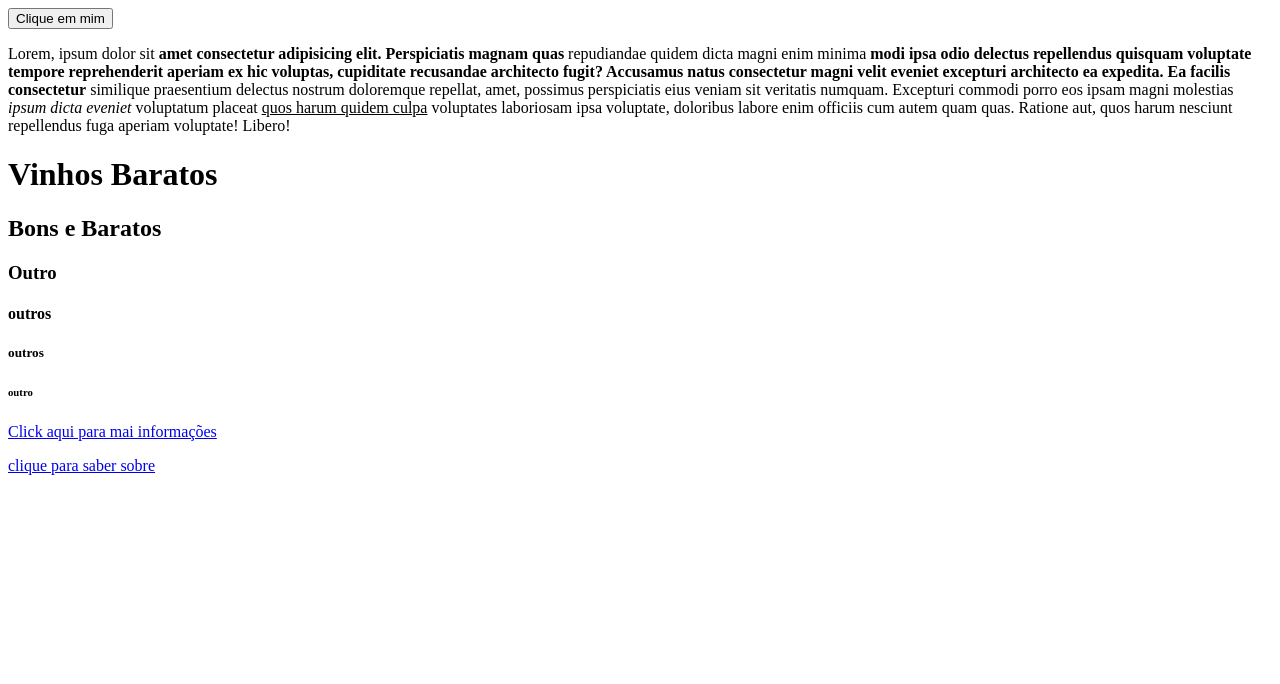
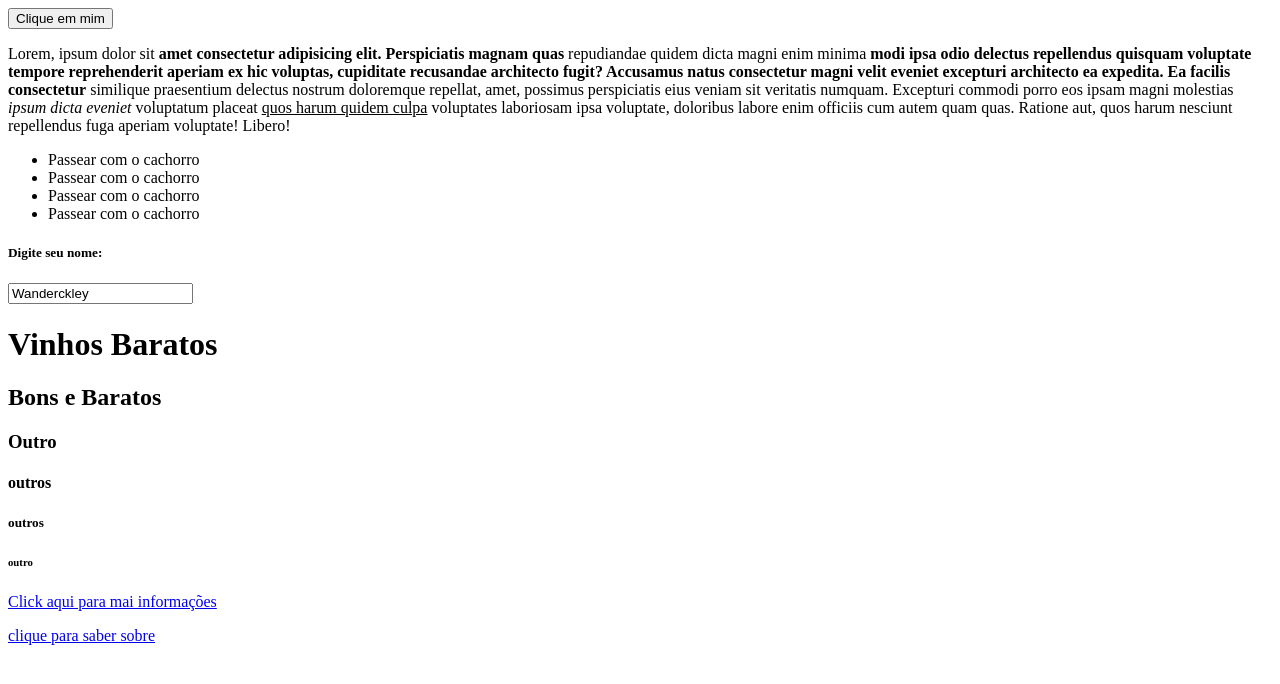
Before and after one commit to WanderckleyOliveira/Curso-html, a plain HTML site: page index.html in a window 1280 px wide. Drawn offline with Linux system fonts and the light colour scheme.

Commit message:
formatando o html

```diff
--- a/index.html
+++ b/index.html
@@ -14,7 +14,18 @@
             doloremque repellat, amet, possimus perspiciatis eius veniam sit veritatis numquam. Excepturi commodi
             porro eos ipsam magni molestias <i>ipsum dicta eveniet</i> voluptatum placeat <u>quos harum quidem culpa</u> voluptates
             laboriosam ipsa voluptate, doloribus labore enim officiis cum autem quam quas. Ratione aut, quos harum
-            nesciunt repellendus fuga aperiam voluptate! Libero!
+            nesciunt repellendus fuga aperiam voluptate! Libero!</p>
+
+            <ul>
+                <li>Passear com o cachorro</li>
+                <li>Passear com o cachorro</li>
+                <li>Passear com o cachorro</li>
+                <li>Passear com o cachorro</li>
+           </ul>
+
+           <h5>Digite seu nome: </h5>
+           <input type="text" name="nome" placeholder="Nome completo" value="Wanderckley">
+
 
         <h1>Vinhos Baratos</h1>
             <h2>Bons e Baratos</h2>
```
